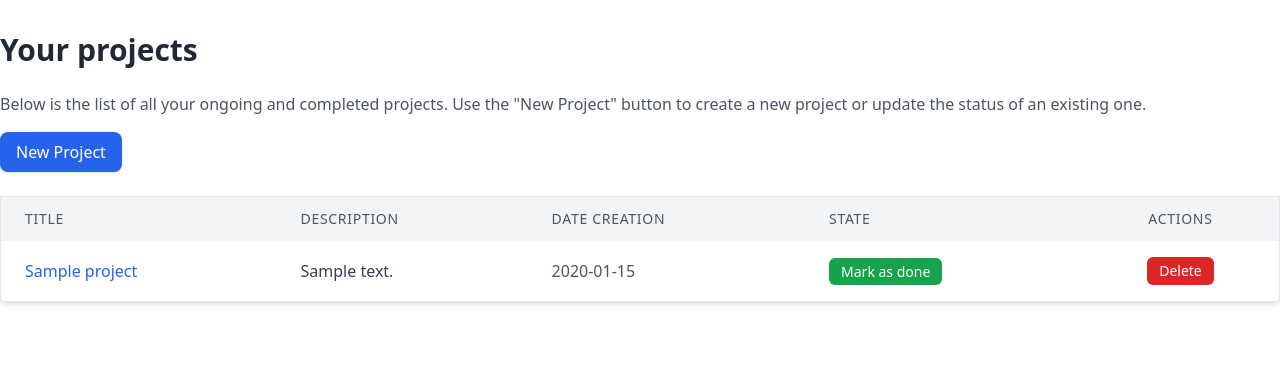
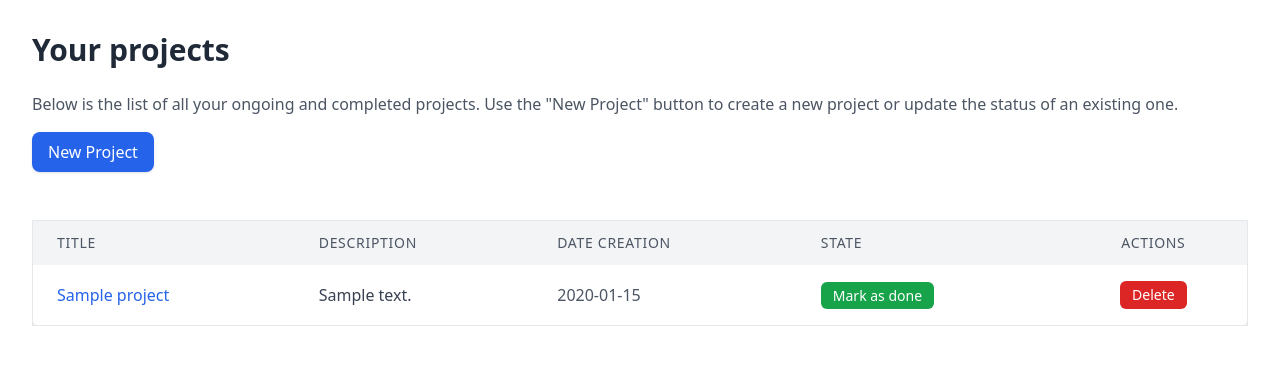
Before and after one commit to MisaHariRabe/misaharirabe.projects_tracker, a Flask app: template development/templates/projects/projects.html in a window 1280 px wide. Shown: the part 64-429 px from the top of the page. Run offline with Flask 3, Linux system fonts and the light colour scheme; tables that the repository leaves empty hold one stand-in row (values such as "Sample post"); the template is opened without the code that fills it: values that come from a table or form of the project are taken from there, most other values are stand-ins (such as "Sample title", 1, 10 or a date in 2020); some libraries are stand-ins or nearby versions.

Commit message:
style (global): responsive layout

```diff
--- a/development/templates/projects/projects.html
+++ b/development/templates/projects/projects.html
@@ -4,7 +4,7 @@
 {% block main %}
 {{components.navbar()}}
 
-<div class="container mx-auto mt-8">
+<div class="container mx-auto mt-8 px-4 sm:px-6 lg:px-8">
     {% with messages = get_flashed_messages(with_categories=true) %}
         {% if messages %}
             {% for category, message in messages %}
@@ -15,22 +15,22 @@
         {% endif %}
     {% endwith %}
 
-    <h1 class="text-3xl font-bold text-gray-800 mb-6">Your projects</h1>
+    <h1 class="text-2xl sm:text-3xl font-bold text-gray-800 mb-6">Your projects</h1>
 
-    <p class="text-gray-600 mb-4">
+    <p class="text-gray-600 mb-4 text-sm sm:text-base">
         Below is the list of all your ongoing and completed projects. Use the "New Project" button to create a new
         project or update the status of an existing one.
     </p>
 
     <button onclick="openCreateProjectModal()"
-        class="inline-block bg-blue-600 text-white font-medium py-2 px-4 rounded-lg shadow hover:bg-blue-700 transition">
+        class="inline-block bg-blue-600 text-white font-medium py-2 px-4 rounded-lg shadow hover:bg-blue-700 transition text-sm sm:text-base">
         New Project
     </button>
 
-    <div id="createProjectModal" class="fixed inset-0 bg-gray-500 bg-opacity-75 flex items-center justify-center hidden">
-        <div class="bg-white p-8 rounded-lg shadow-lg w-full max-w-lg">
-            <h1 class="text-2xl font-bold text-gray-800 mb-6 text-center">Create a New Project</h1>
-            <form action="/projects/create" method="post" class="space-y-6">
+    <div id="createProjectModal" class="fixed inset-0 bg-gray-500 bg-opacity-75 flex items-center justify-center p-4 hidden">
+        <div class="bg-white p-6 sm:p-8 rounded-lg shadow-lg w-full max-w-md">
+            <h1 class="text-lg sm:text-2xl font-bold text-gray-800 mb-6 text-center">Create a New Project</h1>
+            <form action="/projects/create" method="post" class="space-y-4">
                 {{ form.csrf_token }}
                 <div>
                     {{ form.project_name.label(class="block text-sm font-medium text-gray-700 mb-2") }}
@@ -44,7 +44,7 @@
 
                 <div>
                     {{ form.project_description.label(class="block text-sm font-medium text-gray-700 mb-2") }}
-                    {{ form.project_description(class="w-full p-3 border border-gray-300 rounded-lg shadow-sm focus:outline-none focus:ring-indigo-500 focus:border-indigo-500", rows="4", placeholder="Write a brief description") }}
+                    {{ form.project_description(class="w-full p-2 sm:p-3 border border-gray-300 rounded-lg shadow-sm focus:outline-none focus:ring-indigo-500 focus:border-indigo-500", rows="4", placeholder="Write a brief description") }}
                     {% if form.project_description.errors %}
                         {% for error in form.project_description.errors %}
                             <p class="mt-1 text-sm text-red-600">{{ error }}</p>
@@ -54,7 +54,7 @@
 
                 <div class="mt-4 flex justify-end space-x-4">
                     <button id="cancelCreateButton" class="px-4 py-2 bg-gray-300 text-gray-700 rounded-lg">Cancel</button>
-                    <button type="submit" class="w-full bg-indigo-600 text-white py-3 px-4 rounded-lg shadow-lg hover:bg-indigo-700 focus:outline-none focus:ring-2 focus:ring-indigo-500 focus:ring-offset-2">
+                    <button type="submit" class="w-full bg-indigo-600 text-white py-2 px-4 rounded-lg shadow-lg hover:bg-indigo-700 focus:outline-none focus:ring-2 focus:ring-indigo-500 focus:ring-offset-2">
                         Create Project
                     </button>
                 </div>
@@ -62,9 +62,9 @@
         </div>
     </div>
 
-    <div id="deleteModal" class="fixed inset-0 bg-gray-500 bg-opacity-75 flex items-center justify-center hidden">
-        <div class="bg-white p-6 rounded-lg shadow-lg w-96">
-            <h3 class="text-xl font-bold text-gray-800">Are you sure you want to delete this project?</h3>
+    <div id="deleteModal" class="fixed inset-0 bg-gray-500 bg-opacity-75 flex items-center justify-center p-4 hidden">
+        <div class="bg-white p-6 rounded-lg shadow-lg w-full max-w-sm">
+            <h3 class="text-lg sm:text-xl font-bold text-gray-800">Are you sure you want to delete this project?</h3>
             <div class="mt-4 flex justify-end space-x-4">
                 <button id="cancelDeleteButton" class="px-4 py-2 bg-gray-300 text-gray-700 rounded-lg">Cancel</button>
                 <a href="#" id="confirmDelete" class="px-4 py-2 bg-red-600 text-white rounded-lg">Delete</a>
@@ -72,34 +72,35 @@
         </div>
     </div>
 
+    <div class="overflow-x-auto mt-6">
         <table class="min-w-full mt-6 bg-white border border-gray-200 shadow-md rounded-lg">
             <thead class="bg-gray-100">
-            <th class="px-6 py-3 text-left text-sm font-medium text-gray-600 uppercase tracking-wider">Title</th>
-            <th class="px-6 py-3 text-left text-sm font-medium text-gray-600 uppercase tracking-wider">Description</th>
-            <th class="px-6 py-3 text-left text-sm font-medium text-gray-600 uppercase tracking-wider">Date creation
+                <th class="px-4 sm:px-6 py-3 text-left text-xs sm:text-sm font-medium text-gray-600 uppercase tracking-wider">Title</th>
+                <th class="px-4 sm:px-6 py-3 text-left text-xs sm:text-sm font-medium text-gray-600 uppercase tracking-wider">Description</th>
+                <th class="px-4 sm:px-6 py-3 text-left text-xs sm:text-sm font-medium text-gray-600 uppercase tracking-wider">Date creation
                 </th>
-            <th class="px-6 py-3 text-left text-sm font-medium text-gray-600 uppercase tracking-wider">State</th>
-            <th class="px-6 py-3 text-center text-sm font-medium text-gray-600 uppercase tracking-wider">Actions</th>
+                <th class="px-4 sm:px-6 py-3 text-left text-xs sm:text-sm font-medium text-gray-600 uppercase tracking-wider">State</th>
+                <th class="px-4 sm:px-6 py-3 text-center text-xs sm:text-sm font-medium text-gray-600 uppercase tracking-wider">Actions</th>
             </thead>
             <tbody class="divide-y divide-gray-200">
                 {% for project in projects %}
                 <tr class="hover:bg-gray-50">
-                <td class="px-6 py-4">
+                    <td class="px-4 sm:px-6 py-4">
                         <a href="/tasks/{{project.project_id}}" class="text-blue-600 hover:underline font-medium">
                             {{project.project_name}}
                         </a>
                     </td>
-                <td class="px-6 py-4 max-w-[350px] text-gray-700">{{project.project_description}}</td>
-                <td class="px-6 py-4 text-gray-600">{{project.project_datecreation}}</td>
-                <td class="px-6 py-4">
+                    <td class="px-4 sm:px-6 py-4 max-w-[350px] text-gray-700">{{project.project_description}}</td>
+                    <td class="px-4 sm:px-6 py-4 text-gray-600">{{project.project_datecreation}}</td>
+                    <td class="px-4 sm:px-6 py-4">
                         {% if project.project_state == True %}
                         <span class="text-green-600 font-bold">Finished</span>
                         {% else %}
-                        <a href="/projects/finish/{{project.project_id}}" class="bg-green-600 hover:bg-green-700 text-white py-1 px-3 rounded-md text-sm">Mark as done</a>
+                            <a href="/projects/finish/{{project.project_id}}" class="bg-green-600 hover:bg-green-700 text-white py-1 px-3 rounded-md text-xs sm:text-sm whitespace-nowrap">Mark as done</a>
                         {% endif %}
                     </td>
-                <td class="px-6 py-4 text-center">
-                    <button onclick="openDeleteModal({{ project.project_id }})" class="bg-red-600 hover:bg-red-700 text-white py-1 px-3 rounded-md text-sm">
+                    <td class="px-4 sm:px-6 py-4 text-center">
+                        <button onclick="openDeleteModal({{ project.project_id }})" class="bg-red-600 hover:bg-red-700 text-white py-1 px-3 rounded-md text-xs sm:text-sm">
                             Delete
                         </button>
                     </td>
@@ -108,6 +109,7 @@
             </tbody>
         </table>
     </div>
+</div>
 {% endblock %}
 {% block scripts %}
 <script src={{ url_for('static', filename='js/projects.js') }}></script>
--- a/development/templates/users/login.html
+++ b/development/templates/users/login.html
@@ -1,8 +1,8 @@
 {%extends "base.html" %}
 {% block title %}Log in{% endblock %}
 {% block main %}
-<div class="min-h-screen flex items-center justify-center bg-gray-100">
-    <div class="bg-white p-8 rounded-lg shadow-lg w-full max-w-md">
+<div class="min-h-screen flex items-center justify-center bg-gray-100 px-4 sm:px-6 lg:px-8">
+    <div class="bg-white p-6 sm:p-8 rounded-lg shadow-lg w-full max-w-sm sm:max-w-md">
         {% with messages = get_flashed_messages(with_categories=true) %}
             {% if messages %}
                 {% for category, message in messages %}
@@ -13,7 +13,7 @@
             {% endif %}
         {% endwith %}
 
-        <h1 class="text-2xl font-bold text-center mb-6 text-gray-800">Login</h1>
+        <h1 class="text-xl sm:text-2xl font-bold text-center mb-6 text-gray-800">Login</h1>
         <form action="/" method="post" class="space-y-4">
             {{form.csrf_token}}
             <div>
--- a/development/templates/users/signup.html
+++ b/development/templates/users/signup.html
@@ -1,8 +1,8 @@
 {%extends "base.html" %}
 {% block title %}Create an account{% endblock %}
 {% block main %}
-<div class="min-h-screen flex items-center justify-center bg-gray-100">
-    <div class="bg-white p-8 rounded-lg shadow-lg w-full max-w-md">
+<div class="min-h-screen flex items-center justify-center bg-gray-100 px-4 sm:px-6 lg:px-8">
+    <div class="bg-white p-6 sm:p-8 rounded-lg shadow-lg w-full max-w-sm sm:max-w-md">
         {% with messages = get_flashed_messages(with_categories=true) %}
             {% if messages %}
                 {% for category, message in messages %}
@@ -13,7 +13,7 @@
             {% endif %}
         {% endwith %}
 
-        <h1 class="text-2xl font-bold text-center mb-6 text-gray-800">Create an account</h1>
+        <h1 class="text-xl sm:text-2xl font-bold text-center mb-6 text-gray-800">Create an account</h1>
         <form action="/signup" method="post" class="space-y-4">
             {{form.csrf_token}}
             <div>
```
Also changed, not shown: development/templates/tasks/tasks.html (+25 -23 lines), development/instance/projects_tracker.db. Lines whose indentation alone changed are shown as unchanged.
